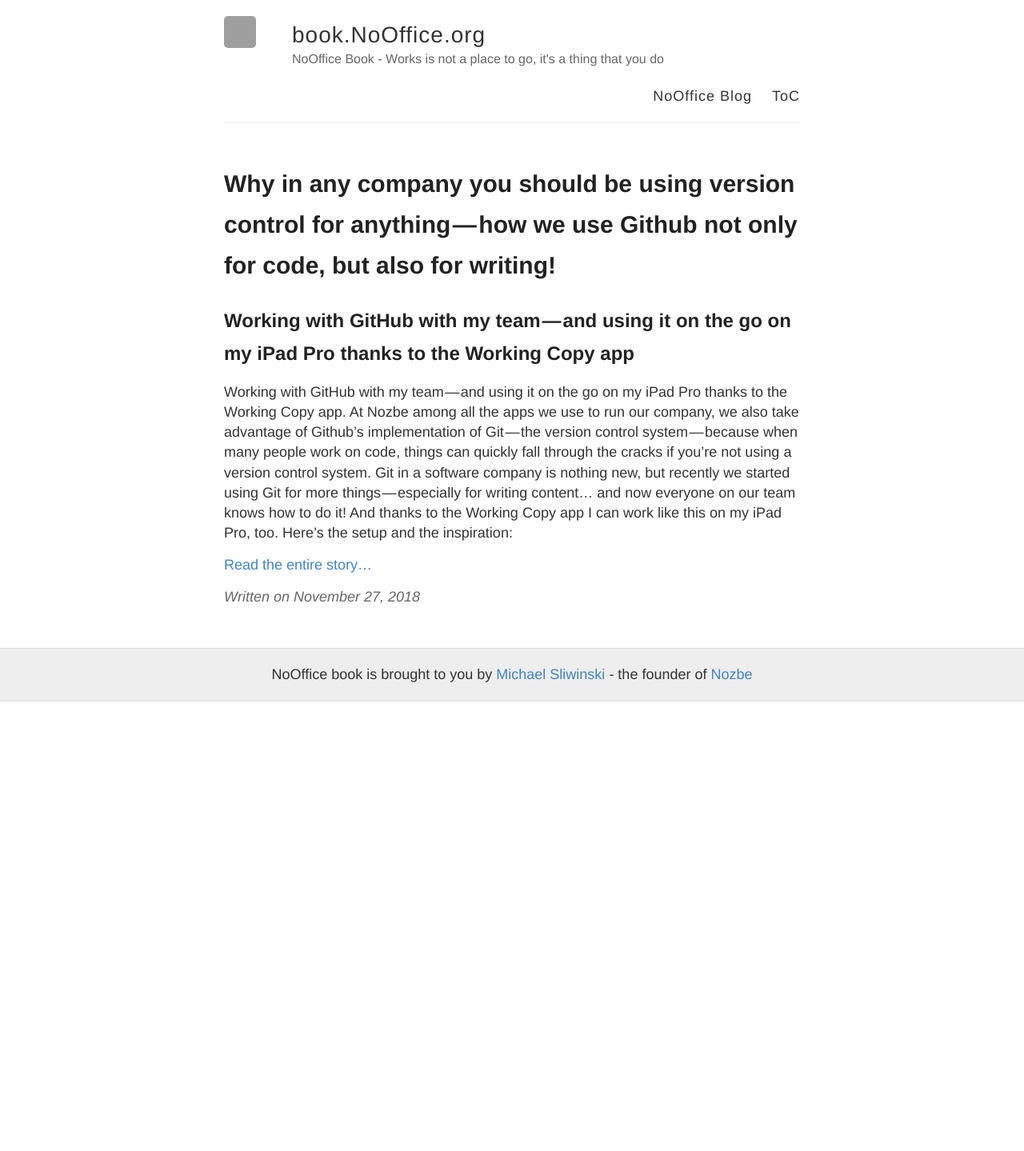
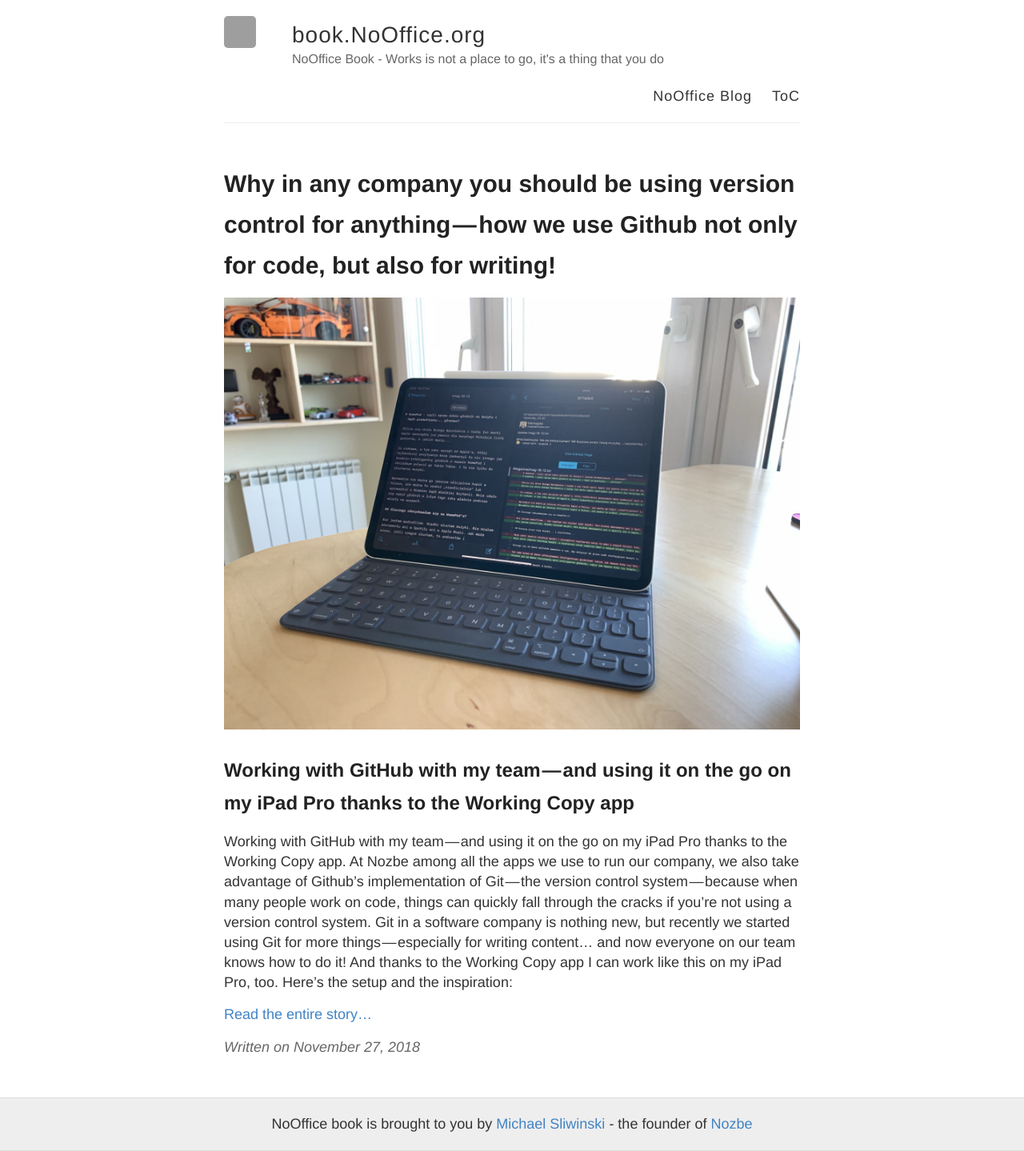
Before and after one commit to Nozbe/NoOffice.org, a Jekyll site: the page built from _posts/2018-11-27-why-in-any-company-you-should-be-using-version-control-for-anything-how-we-use-github-not-only-bc2554308455.md, in a window 1280 px wide. Shown: the whole page at 80% size. Built offline with Jekyll 4.4.1, drawn with Linux system fonts in a browser that asks for light colours; before the commit the page ends 900 px from its top, so only the background shows below that; grey boxes are pictures that could not be loaded.

Commit message:
github img update

```diff
--- a/_posts/2018-11-27-why-in-any-company-you-should-be-using-version-control-for-anything-how-we-use-github-not-only-bc2554308455.md
+++ b/_posts/2018-11-27-why-in-any-company-you-should-be-using-version-control-for-anything-how-we-use-github-not-only-bc2554308455.md
@@ -2,6 +2,8 @@
 layout: post
 title: Why in any company you should be using version control for anything — how we use Github not only for code, but also for writing!
 ---
+
+![Why in any company you should be using version control for anything — how we use Github not only for code, but also for writing!](/img/github.jpg)
 
 ## Working with GitHub with my team — and using it on the go on my iPad Pro thanks to the Working Copy app
 
```
